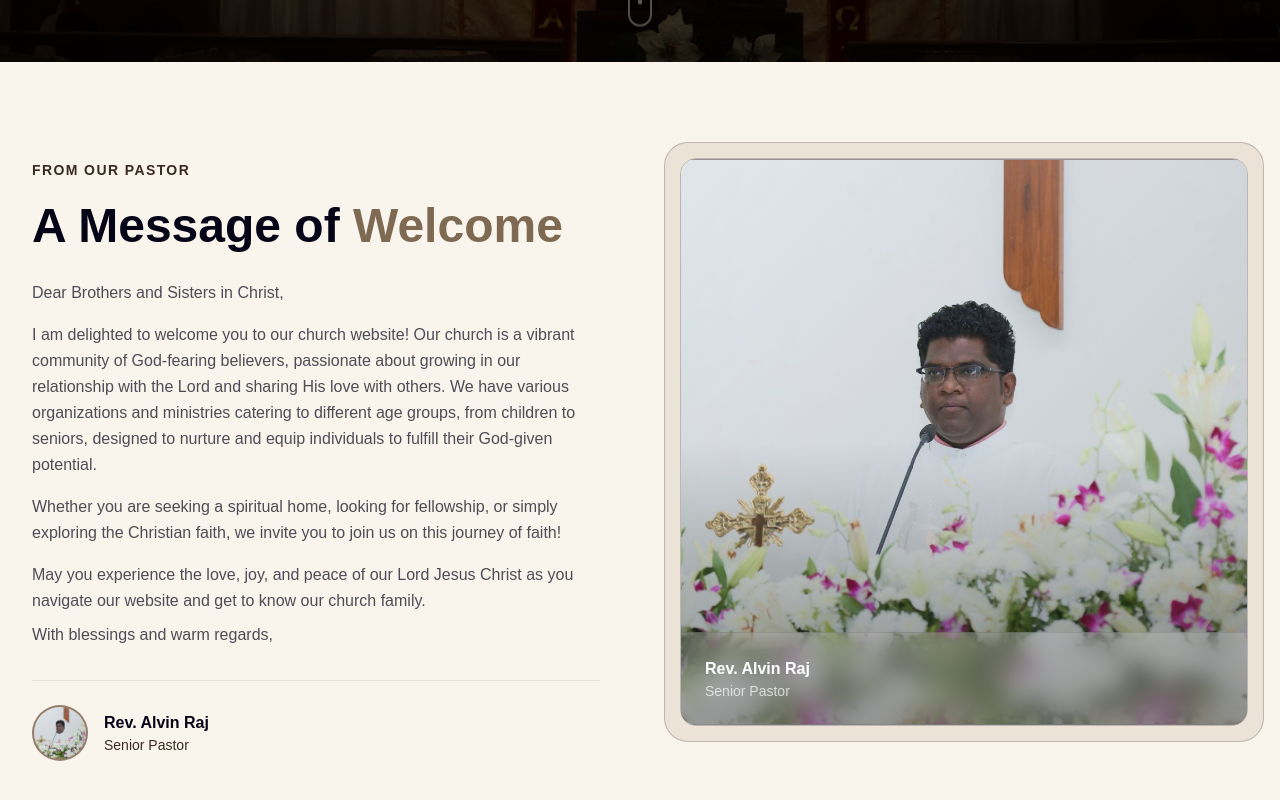
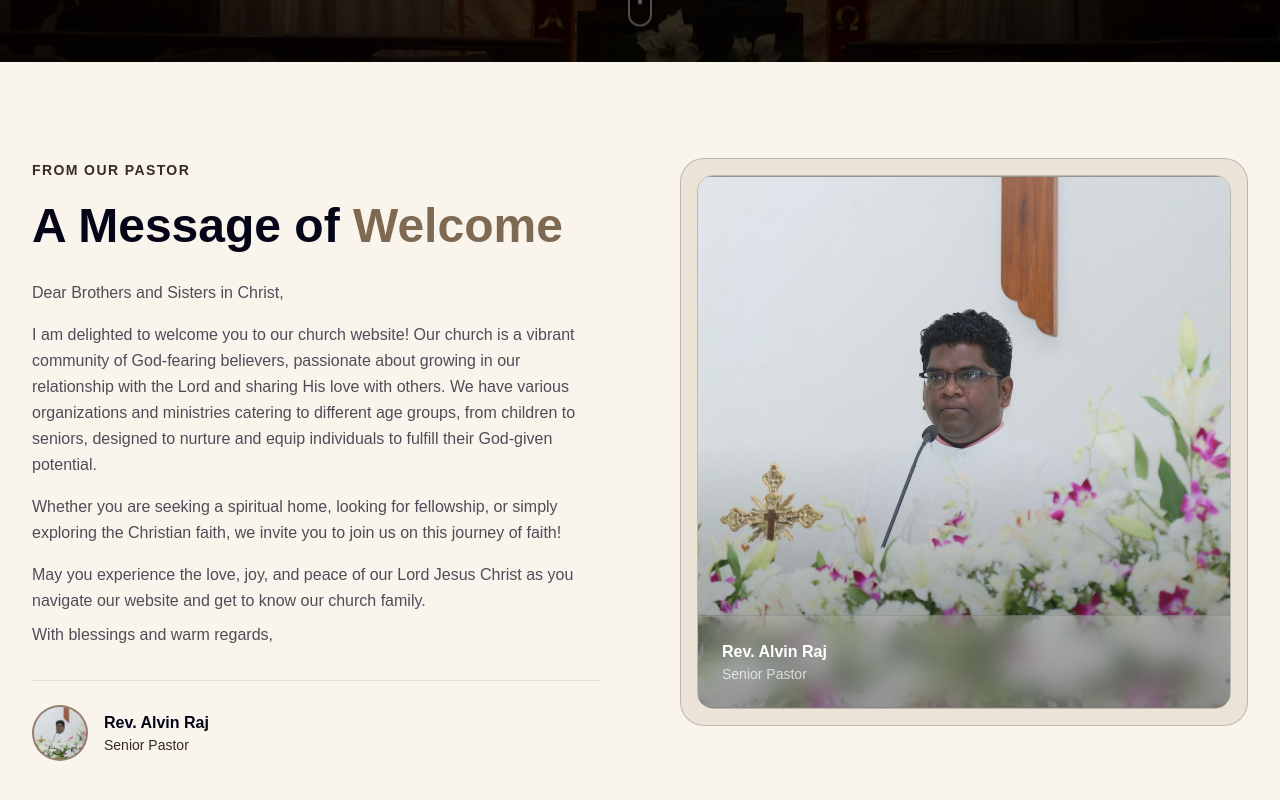
Before and after one commit to devtitus/epworth-church-website, a Next.js app: page / in a window 1280 px wide. Shown: the part 803-1603 px from the top of the page. Built offline with nearby package versions, Linux system fonts and the light colour scheme.

Commit message:
refactor: simplify pastor image container styling
Removed redundant glass frame wrapper and consolidated styling into a single container element for better maintainability and cleaner DOM structure.

```diff
--- a/app/sections/home/Greetings.tsx
+++ b/app/sections/home/Greetings.tsx
@@ -80,13 +80,7 @@ const Greetings = () => {
 
           {/* Right Column - Pastor Image with Glass Effect */}
           <div className="order-1 lg:order-2">
-            <div className="relative">
-              {/* Glass frame effect */}
-              <div
-                className="absolute -inset-4 backdrop-blur-md rounded-3xl border border-[var(--border-highlight)]"
-                style={{ background: 'var(--card-shade)' }}
-                aria-hidden="true"
-              />
+            <div className="relative p-4 rounded-3xl border border-[var(--border-highlight)] backdrop-blur-md" style={{ background: 'var(--card-shade)' }}>
 
               {/* Image Container */}
               <div className="relative aspect-[1/1] rounded-2xl border border-[var(--border-highlight)] overflow-hidden">
```
